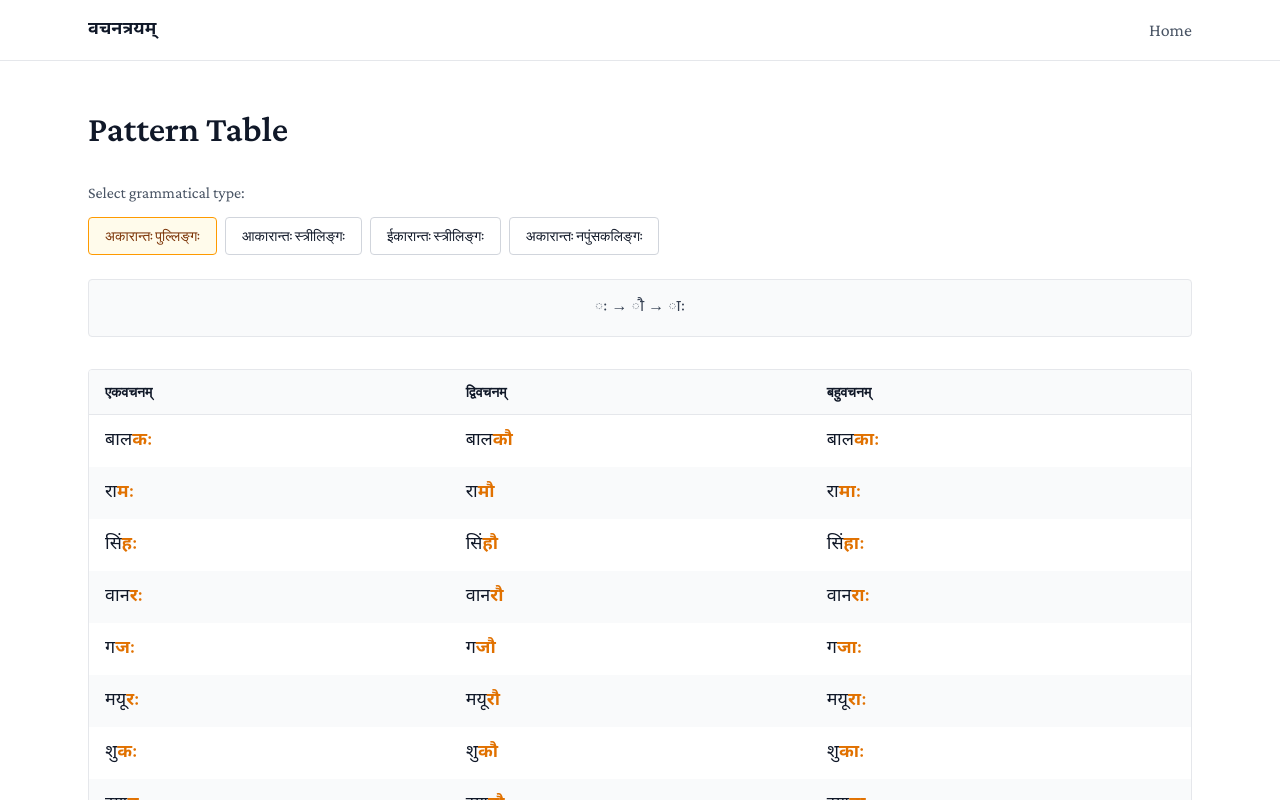
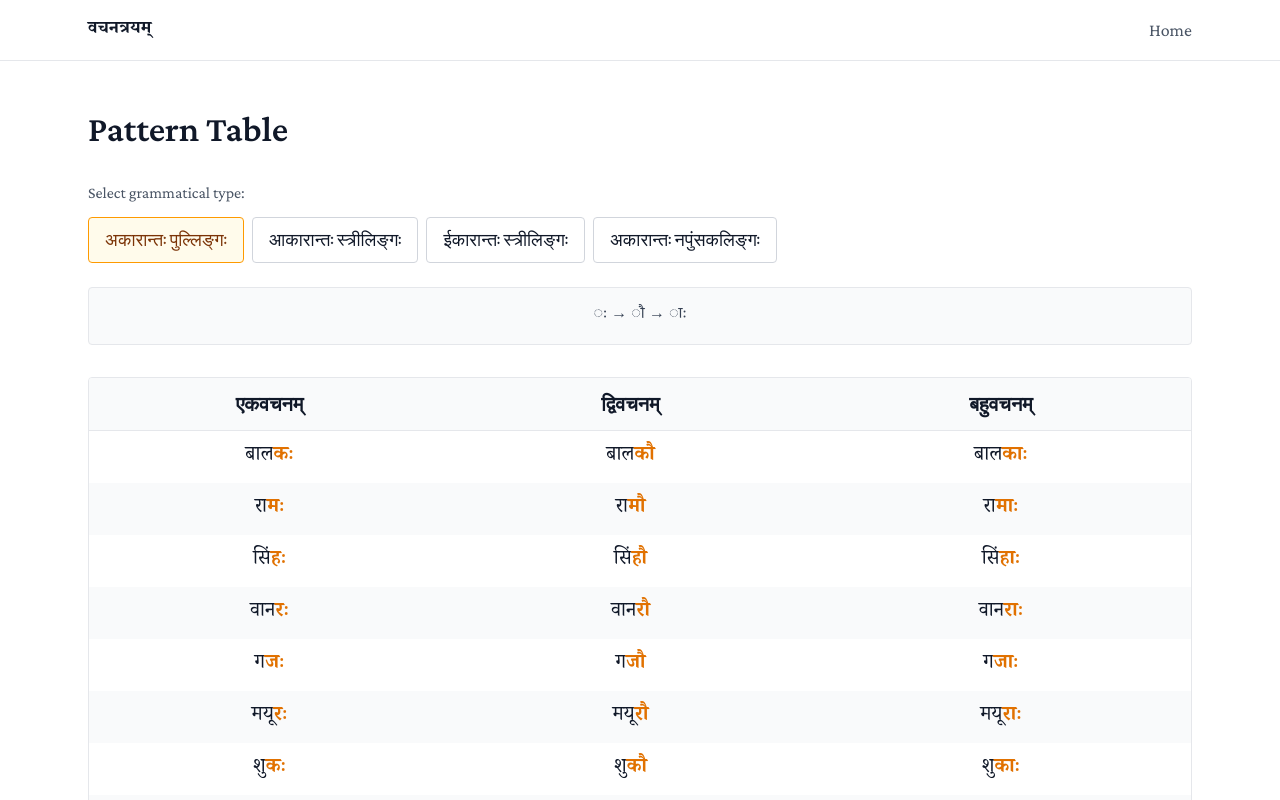
Before and after one commit to Santhosh136/vachanathrayam, a Next.js app: page /pattern-table in a window 1280 px wide. Shown: the top 800 px of the page. Built offline with nearby package versions, Linux system fonts and the light colour scheme.

Commit message:
fix: update font import and enhance text styling in layout and components

```diff
--- a/app/layout.tsx
+++ b/app/layout.tsx
@@ -1,6 +1,6 @@
 import type { Metadata } from "next";
 import { Geist } from "next/font/google";
-import { Noto_Sans_Devanagari } from "next/font/google";
+import { Noto_Serif_Devanagari } from "next/font/google";
 import { Crimson_Pro } from "next/font/google";
 import Nav from "@/components/Nav";
 import "./globals.css";
@@ -15,7 +15,7 @@ const crimsonPro = Crimson_Pro({
   subsets: ["latin"],
 });
 
-const devanagari = Noto_Sans_Devanagari({
+const devanagari = Noto_Serif_Devanagari({
   variable: "--font-devanagari",
   subsets: ["devanagari"],
 });
--- a/components/MissingForm.tsx
+++ b/components/MissingForm.tsx
@@ -84,7 +84,7 @@ export default function MissingForm() {
 
       <div className="bg-white border border-gray-200 rounded-lg p-4 sm:p-8">
         <div className="text-center mb-6 sm:mb-8">
-          <p className="text-sm sm:text-base text-gray-600 mb-2">English / Tamil meaning:</p>
+          <p className="text-md sm:text-base text-gray-600 mb-2">English / Tamil meaning:</p>
           <p className="text-xl sm:text-3xl font-semibold">{current.word.english} ({current.word.tamil})</p>
         </div>
 
@@ -95,7 +95,7 @@ export default function MissingForm() {
               onClick={() => !revealed.has(form) && setRevealed(new Set([...revealed, form]))}
               className="border border-gray-300 rounded-lg p-4 sm:p-6 text-center hover:bg-gray-50 transition-colors"
             >
-              <p className="text-xs text-gray-500 mb-2 sm:mb-3 font-semibold">{getFormLabel(form)}</p>
+              <p className="text-lg text-gray-500 mb-2 sm:mb-3 font-semibold">{getFormLabel(form)}</p>
               <div className="devanagari text-2xl sm:text-3xl font-medium min-h-[2rem] sm:min-h-[3rem] flex items-center justify-center cursor-pointer">
                 {revealed.has(form) ? getFormValue(form) : '?'}
               </div>
--- a/components/PatternTable.tsx
+++ b/components/PatternTable.tsx
@@ -31,7 +31,7 @@ export default function PatternTable() {
             <button
               key={type}
               onClick={() => setSelectedType(type)}
-              className={`px-3 sm:px-4 py-1.5 sm:py-2 rounded border text-xs sm:text-sm transition ${
+              className={`px-3 sm:px-4 py-1.5 sm:py-2 rounded border text-md sm:text-lg transition ${
                 selectedType === type
                   ? 'bg-amber-50 border-amber-500 text-amber-900'
                   : 'border-gray-300 hover:bg-gray-50'
@@ -58,12 +58,12 @@ export default function PatternTable() {
 
 
       <div className="overflow-x-auto border border-gray-200 rounded">
-        <table className="w-full text-xs sm:text-sm">
+        <table className="w-full text-lg sm:text-xl">
           <thead className="bg-gray-50 border-b border-gray-200">
             <tr>
-              <th className="px-2 sm:px-4 py-2 sm:py-3 text-left font-semibold">एकवचनम्</th>
-              <th className="px-2 sm:px-4 py-2 sm:py-3 text-left font-semibold">द्विवचनम्</th>
-              <th className="px-2 sm:px-4 py-2 sm:py-3 text-left font-semibold">बहुवचनम्</th>
+              <th className="px-2 sm:px-4 py-2 sm:py-3 text-center font-semibold">एकवचनम्</th>
+              <th className="px-2 sm:px-4 py-2 sm:py-3 text-center font-semibold">द्विवचनम्</th>
+              <th className="px-2 sm:px-4 py-2 sm:py-3 text-center font-semibold">बहुवचनम्</th>
             </tr>
           </thead>
           <tbody>
@@ -90,14 +90,14 @@ export default function PatternTable() {
               }
 
               return (
-                <tr key={word.id} className={idx % 2 === 0 ? 'bg-white' : 'bg-gray-50'}>
-                  <td className="px-2 sm:px-4 py-2 sm:py-3 devanagari text-sm sm:text-lg">
+                <tr key={word.id} className={ idx % 2 === 0 ? 'bg-white' : 'bg-gray-50'}>
+                  <td className="px-2 sm:px-4 py-2 sm:py-3 devanagari text-lg sm:text-xl text-center">
                     {singular.slice(0, -singularHighlight)}<span className="text-amber-600 font-bold">{singular.slice(-singularHighlight)}</span>
                   </td>
-                  <td className="px-2 sm:px-4 py-2 sm:py-3 devanagari text-sm sm:text-lg">
+                  <td className="px-2 sm:px-4 py-2 sm:py-3 devanagari text-lg sm:text-xl text-center">
                     {dual.slice(0, -dualHighlight)}<span className="text-amber-600 font-bold">{dual.slice(-dualHighlight)}</span>
                   </td>
-                  <td className="px-2 sm:px-4 py-2 sm:py-3 devanagari text-sm sm:text-lg">
+                  <td className="px-2 sm:px-4 py-2 sm:py-3 devanagari text-lg sm:text-xl text-center">
                     {plural.slice(0, -pluralHighlight)}<span className="text-amber-600 font-bold">{plural.slice(-pluralHighlight)}</span>
                   </td>
                 </tr>
```
